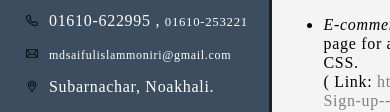
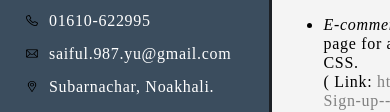
Before and after one commit to saiful-987/My-CV-1, a plain HTML site: page index.html in a window 390 px wide. Shown: the part 439-551 px from the top of the page. Drawn offline with Linux system fonts and the light colour scheme.

Commit message:
Update Phone + email index.html

```diff
--- a/index.html
+++ b/index.html
@@ -16,8 +16,8 @@
 				  <span class="title">Software Engineer</span>
 
 				  <span class="cd">Contact Details</span>
-				  <a href="#"><img src="phone-3114.png" alt="My pic">01610-622995 , <span style="font-size: .8em;">01610-253221</span></a>
-				  <a href="#"><img src="mail-5888.png" alt="My pic"><span style="font-size: 12px;">mdsaifulislammoniri@gmail.com</span></a>
+				  <a href="#"><img src="phone-3114.png" alt="My pic">01610-622995 <span style="font-size: .8em;"></span></a>
+				  <a href="#"><img src="mail-5888.png" alt="My pic"><span style="font-size: 1em;">saiful.987.yu@gmail.com</span></a>
 				  <a href="#"><img src="location-2952.png" alt="My pic">Subarnachar, Noakhali.</a>
 
 				  <span class="skills">Skills</span>
```
